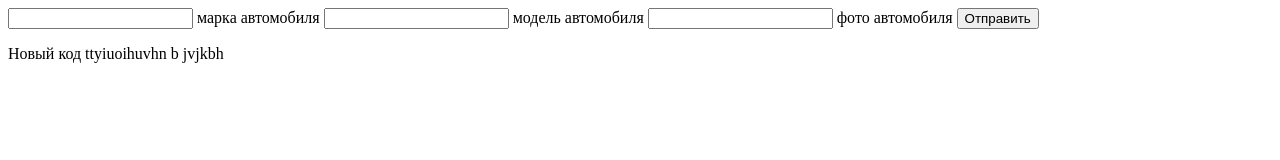
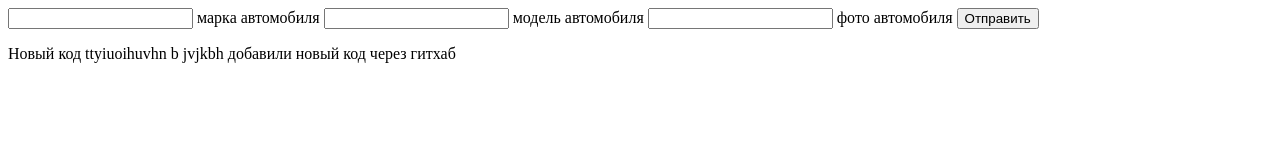
Before and after one commit to NordicLeader/group11, a plain HTML site: page DZ17.go/index.html in a window 1280 px wide. Drawn offline with Linux system fonts and the light colour scheme.

Commit message:
create new code via github

```diff
--- a/DZ17.go/index.html
+++ b/DZ17.go/index.html
@@ -11,3 +11,5 @@
 
 
 Новый код ttyiuoihuvhn b jvjkbh
+
+добавили новый код через гитхаб
```
